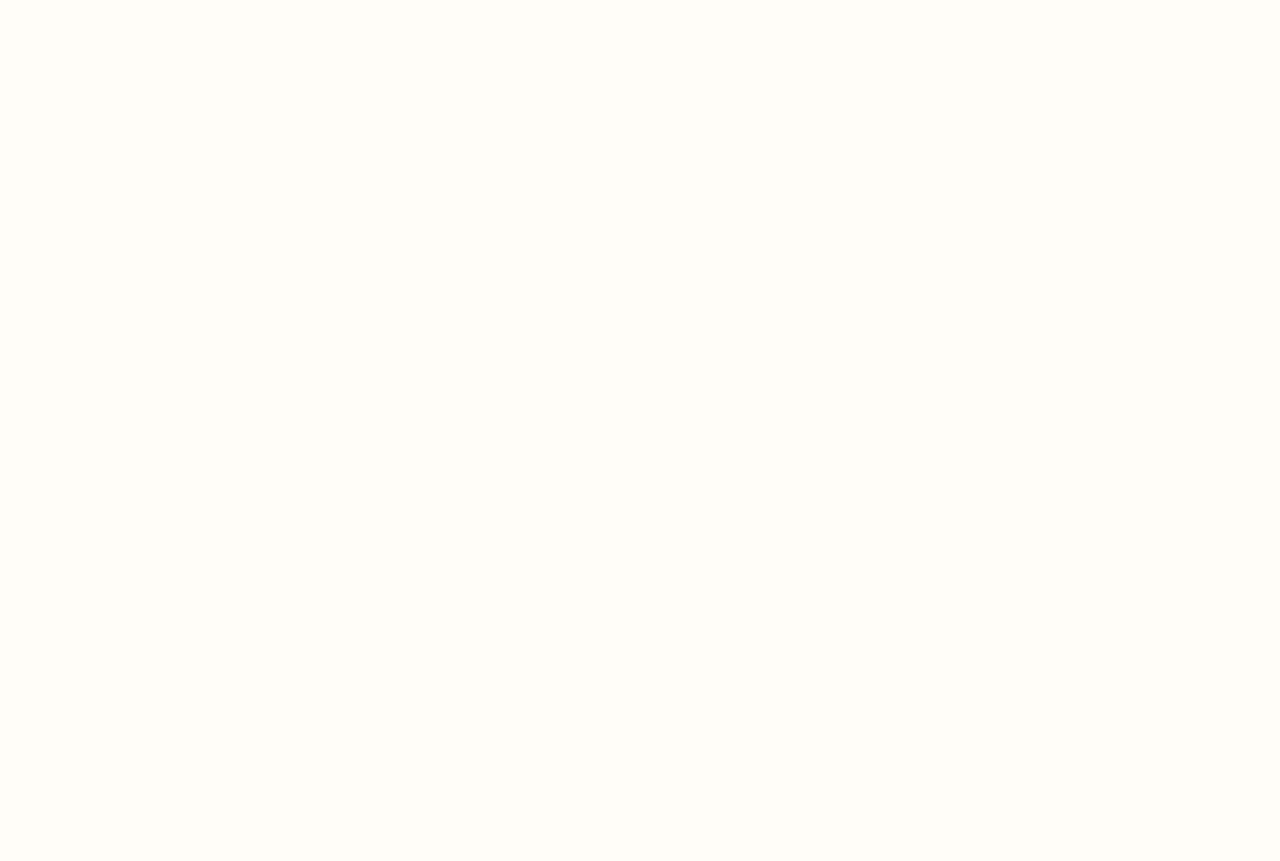
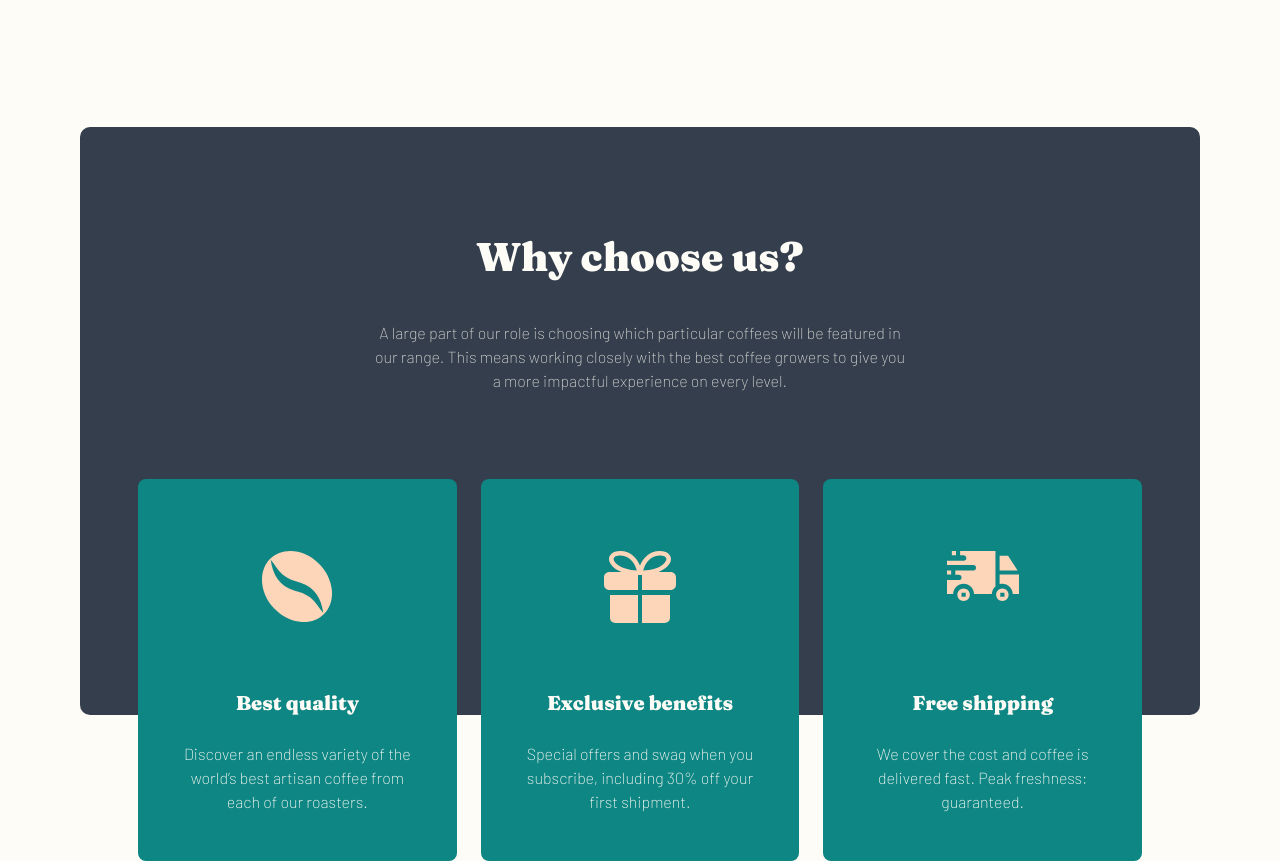
Before and after one commit to CodeHunt101/beanly-coffee, a Next.js app: page / in a window 1280 px wide. Shown: the part 1400-2261 px from the top of the page. Before the commit the page ends 1428 px from the top, so only its background shows below. Built offline with nearby package versions, Linux system fonts and the light colour scheme.

Commit message:
add features component and new font weight

```diff
--- /dev/null
+++ b/app/_sections/features/FeatureCard.tsx
@@ -0,0 +1,31 @@
+import styles from "./Features.module.scss";
+import Image from "next/image";
+import { StaticImport } from "next/dist/shared/lib/get-img-props";
+
+export type FeatureCardProps = {
+  icon: StaticImport;
+  alt?: string;
+  title: string;
+  description: string;
+};
+
+const FeatureCard = ({
+  icon,
+  title,
+  description,
+  alt = "",
+}: FeatureCardProps) => {
+  return (
+    <li className={styles.featureItem}>
+      <div className={`${styles.featureCard} flex`}>
+        <Image src={icon} alt={alt} />
+        <div className={styles.featureContent}>
+          <h3 className={`${styles.featureTitle} ff-serif`}>{title}</h3>
+          <p className={styles.featureDescription}>{description}</p>
+        </div>
+      </div>
+    </li>
+  );
+};
+
+export default FeatureCard;
--- /dev/null
+++ b/app/_sections/features/FeatureList.tsx
@@ -0,0 +1,45 @@
+import FeatureCard, { FeatureCardProps } from "./FeatureCard";
+import styles from "./Features.module.scss";
+import coffeeBeanIcon from "@/public/assets/home/desktop/icon-coffee-bean.svg";
+import giftIcon from "@/public/assets/home/desktop/icon-gift.svg";
+import truckIcon from "@/public/assets/home/desktop/icon-truck.svg";
+import { StaticImport } from "next/dist/shared/lib/get-img-props";
+
+const features: FeatureCardProps[] = [
+  {
+    icon: coffeeBeanIcon,
+    title: "Best quality",
+    description:
+      "Discover an endless variety of the world’s best artisan coffee from each of our roasters.",
+  },
+  {
+    icon: giftIcon,
+    title: "Exclusive benefits",
+    description:
+      "Special offers and swag when you subscribe, including 30% off your first shipment.",
+  },
+  {
+    icon: truckIcon,
+    title: "Free shipping",
+    description:
+      "We cover the cost and coffee is delivered fast. Peak freshness: guaranteed.",
+  },
+];
+
+const FeatureList = () => {
+  return (
+    <ul className={styles.featureList}>
+      {features.map((feature, index) => (
+        <FeatureCard
+          key={index}
+          icon={feature.icon}
+          alt={feature.alt}
+          title={feature.title}
+          description={feature.description}
+        />
+      ))}
+    </ul>
+  );
+};
+
+export default FeatureList;
--- /dev/null
+++ b/app/_sections/features/Features.module.scss
@@ -0,0 +1,153 @@
+@import "@/styles/abstracts/mixins", "@/styles/abstracts/variables",
+  "@/styles/abstracts/functions";
+
+.features {
+  margin-top: 7.5rem;
+  border-radius: 0.625rem;
+  padding: 4rem 1.5rem;
+  height: 58.5rem;
+  @include bg-colour($clr-dark);
+
+  @include md {
+    margin-top: 9rem;
+    height: 35.3rem;
+    padding: 4rem 3.625rem;
+  }
+
+  @include lg {
+    margin-top: 12.5rem;
+    padding-top: 6.25rem;
+    height: 36.8rem;
+  }
+
+  .header {
+    text-align: center;
+    margin-bottom: 2rem;
+  }
+
+  .title {
+    @include font-size(500);
+    margin-bottom: 0.857em;
+    @include text-colour($clr-background);
+
+    @include md {
+      @include font-size(500);
+    }
+
+    @include lg {
+      @include font-size(600);
+    }
+  }
+
+  .description {
+    @include font-size(200);
+    @include text-colour($clr-background, 80%);
+    font-weight: 200;
+    margin-bottom: 4rem;
+    margin-inline: auto;
+    max-width: 33.75rem;
+
+    @include md {
+      margin-bottom: 4.375rem;
+      width: 88%;
+    }
+
+    @include lg {
+      margin-bottom: 5.375rem;
+      @include font-size(300);
+    }
+  }
+
+  .featureList {
+    display: flex;
+    flex-direction: column;
+    justify-content: space-around;
+    align-items: center;
+    list-style: none;
+    padding: 0;
+    margin: 0;
+    gap: 1.5rem;
+
+    @include md {
+      align-items: stretch;
+    }
+
+    @include lg {
+      flex-direction: row;
+    }
+  }
+
+  .featureCard {
+    flex-direction: column;
+    align-items: center;
+    justify-content: space-between;
+    padding: 4.5em 2.1em 3em;
+    border-radius: 0.5rem;
+    text-align: center;
+    height: 23.875em;
+    max-width: 26.25em;
+    @include text-colour($clr-background);
+    @include bg-colour($clr-primary);
+
+    @include md {
+      flex-direction: row;
+      justify-content: flex-start;
+      gap: 3.438em;
+      height: 11.25em;
+      padding: 2.563em 3em 2.563em 4.375em;
+      max-width: none;
+      min-width: 35.813em;
+    }
+
+    @include lg {
+      flex-direction: column;
+      justify-content: space-between;
+      min-width: auto;
+      max-width: 21.875em;
+      height: 23.875em;
+      padding: 4.5em 0em 2.938em;
+    }
+
+    img {
+      width: 72px;
+      height: auto;
+
+      @include md {
+        width: 55px;
+      }
+
+      @include lg {
+        width: 72px;
+      }
+    }
+  }
+
+  .featureContent {
+    @include md {
+      text-align: start;
+      width: 90%;
+    }
+
+    @include lg {
+      text-align: center;
+    }
+
+    @include xl {
+      width: 74%;
+    }
+  }
+
+  .featureTitle {
+    @include font-size(400);
+    margin-bottom: 1.5rem;
+  }
+
+  .featureDescription {
+    @include font-size(200);
+    font-weight: 200;
+
+    @include lg {
+      @include font-size(300);
+    }
+  }
+}
--- /dev/null
+++ b/app/_sections/features/Features.tsx
@@ -0,0 +1,20 @@
+import FeatureList from "./FeatureList";
+import styles from "./Features.module.scss";
+
+const Features = () => {
+  return (
+    <section className={styles.features}>
+      <header className={styles.header}>
+        <h2 className={`${styles.title} ff-serif`}>Why choose us?</h2>
+        <p className={styles.description}>
+          A large part of our role is choosing which particular coffees will be
+          featured in our range. This means working closely with the best coffee
+          growers to give you a more impactful experience on every level.
+        </p>
+      </header>
+      <FeatureList />
+    </section>
+  );
+};
+
+export default Features;
--- a/app/_sections/hero/Hero.module.scss
+++ b/app/_sections/hero/Hero.module.scss
@@ -55,7 +55,8 @@ $image-desktop: "../../../public/assets/home/desktop/image-hero-coffeepress.jpg"
 
   .description {
     margin-bottom: 2.5rem;
-    @include font-size(200); // 0.938rem
+    font-weight: 200;
+    @include font-size(200);
     @include text-colour($clr-background, 80%);
 
     @include lg {
--- a/app/_sections/products/products.module.scss
+++ b/app/_sections/products/products.module.scss
@@ -5,11 +5,11 @@
   margin-top: 7.5rem;
 
   @include md {
-    margin-top: 9rem;
+    margin-top: 4.312rem;
   }
 
   @include lg {
-    margin-top: 8.5rem;
+    margin-top: 1.75rem;
   }
 
   .header {
@@ -17,6 +17,8 @@
   }
 
   .title {
+    position: relative;
+    z-index: -1;
     background: -webkit-linear-gradient(
       to-hsl-comma-sep($clr-neutral, 0.5) 1%,
       to-hsl-comma-sep($clr-background, 0.5) 99%
@@ -28,10 +30,12 @@
     @include md {
       @include font-size(800);
       width: 102%;
+      translate: -1.125rem 4.688rem;
     }
 
     @include xl {
       @include font-size(900);
+      translate: 0.625rem 6.75rem;
     }
   }
 
@@ -40,14 +44,14 @@
     list-style: none;
     gap: 3em;
     padding-inline: 1rem;
-    margin: 0.813rem auto;
+    margin: 0.813rem auto 0;
     max-width: 380px;
 
     @include md {
       max-width: max-content;
       gap: 2em;
       padding-inline: 3.5rem;
-      translate: 1.125rem -4.688rem;
+      // translate: 1.125rem -4.688rem;
     }
 
     @include lg {
@@ -60,7 +64,6 @@
 
     @include xl {
       gap: 0;
-      translate: -0.625rem -6.75rem;
     }
   }
 
@@ -74,26 +77,37 @@
       flex-direction: row;
       gap: 2.25em;
       text-align: start;
+      align-items: start;
     }
 
     @include lg {
+      align-items: center;
       flex-direction: column;
       text-align: center;
     }
 
     img {
       width: 200px;
-      height: 151px;
+      height: auto;
       @include md {
         width: 255px;
-        height: 193px;
+        height: auto;
       }
     }
   }
 
   .productName {
     @include font-size(400);
-    margin-bottom: 0.75rem;
+    margin-bottom: 1rem;
+
+    @include md {
+      margin-top: 1rem;
+      margin-bottom: 1.5rem;
+    }
+
+    @include lg {
+      margin-top: 0;
+    }
   }
 
   .productDescription {
--- a/app/page.tsx
+++ b/app/page.tsx
@@ -1,4 +1,5 @@
 import Hero from "./_sections/hero/Hero";
+import Features from "./_sections/features/Features";
 import Products from "./_sections/products/products";
 
 export const metadata = {
@@ -10,6 +11,7 @@ export default function Page() {
     <main>
       <Hero />
       <Products />
+      <Features />
     </main>
   );
 }
--- a/app/utils/fonts.ts
+++ b/app/utils/fonts.ts
@@ -9,7 +9,7 @@ const frauncesInit = Fraunces({
   adjustFontFallback: false,
 });
 const barlowInit = Barlow({
-  weight: ["300", "400", "700"],
+  weight: ["200", "300", "400", "700"],
   display: "swap",
   subsets: ["latin"],
   variable: "--ff-sans-serif",
```
Also changed, not shown: 1 other file (tests, documents, lock files or other folders).
